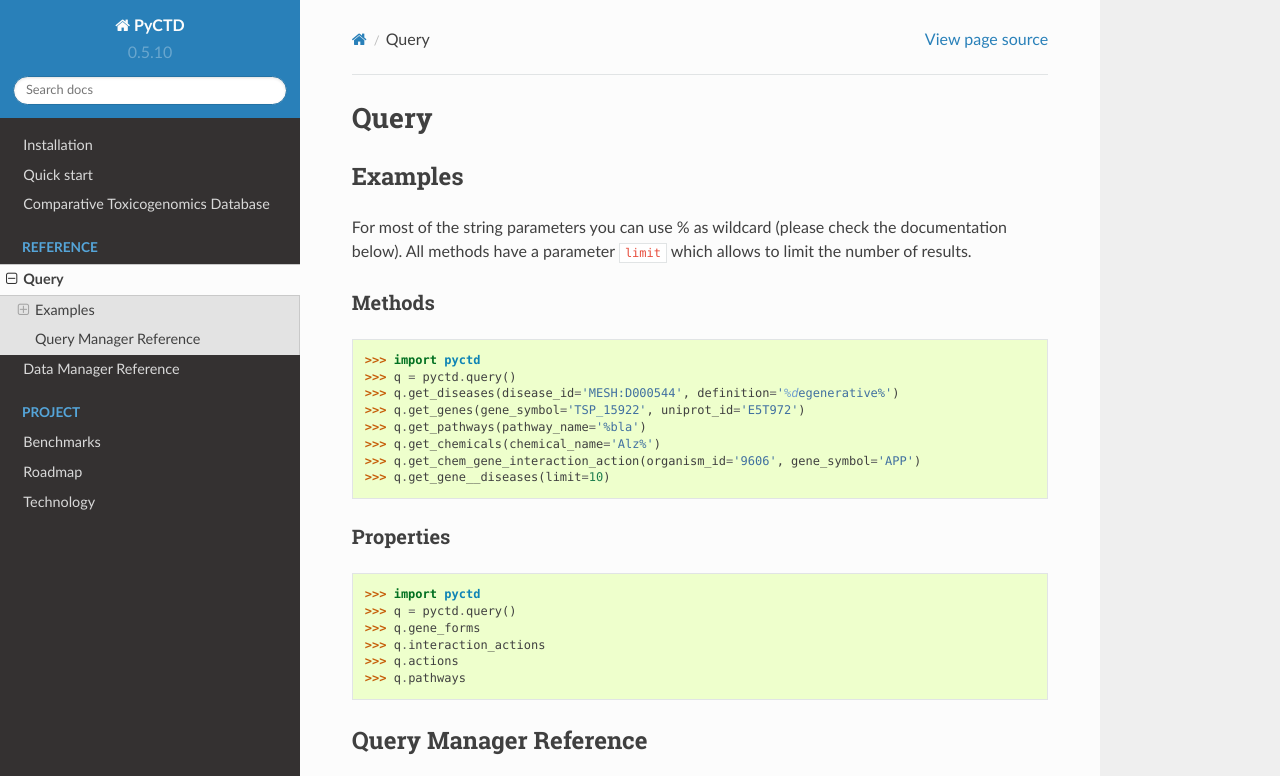
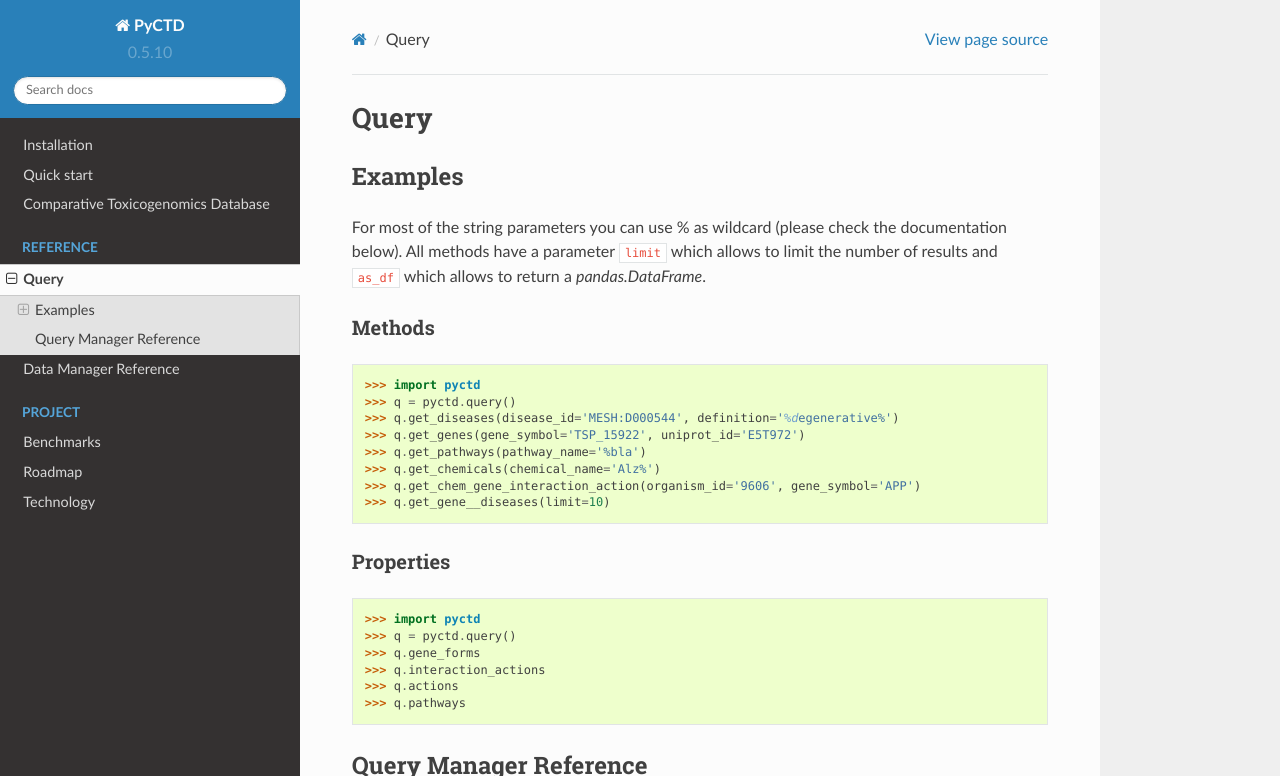
Before and after one commit to cebel/pyctd, a Sphinx documentation site: the page built from docs/source/query.rst, in a window 1280 px wide and 1094 px high, cut to the strip 0-776 px from the top of the window. Built offline with Sphinx 7.4.7 and the Read the Docs theme 2.0.0, drawn with Linux system fonts in a browser that asks for light colours.

Commit message:
slight corrections

```diff
--- a/docs/source/query.rst
+++ b/docs/source/query.rst
@@ -4,7 +4,8 @@
 Examples
 --------
 For most of the string parameters you can use % as wildcard (please check the documentation below). All methods
-have a parameter ``limit`` which allows to limit the number of results.
+have a parameter ``limit`` which allows to limit the number of results and ``as_df`` which allows to return
+a `pandas.DataFrame`.
 
 Methods
 ~~~~~~~
```
